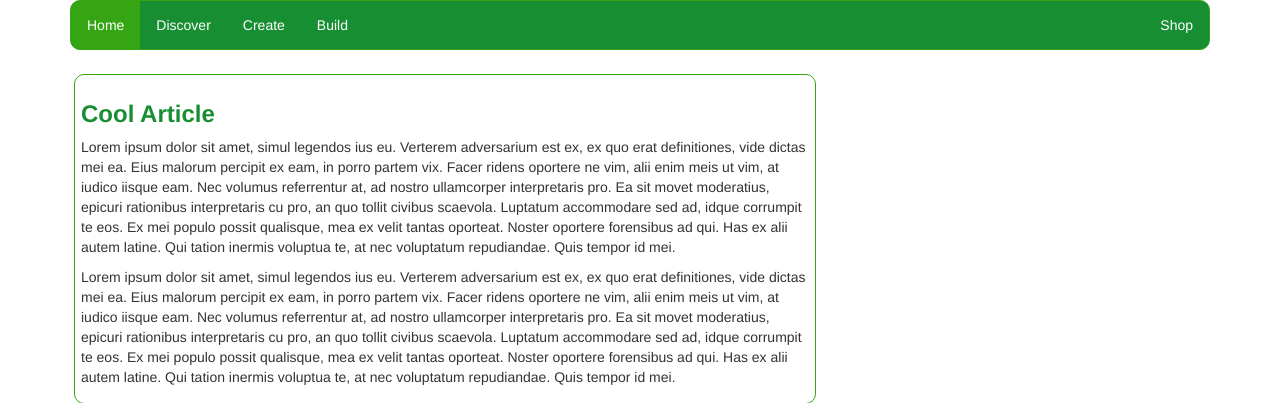
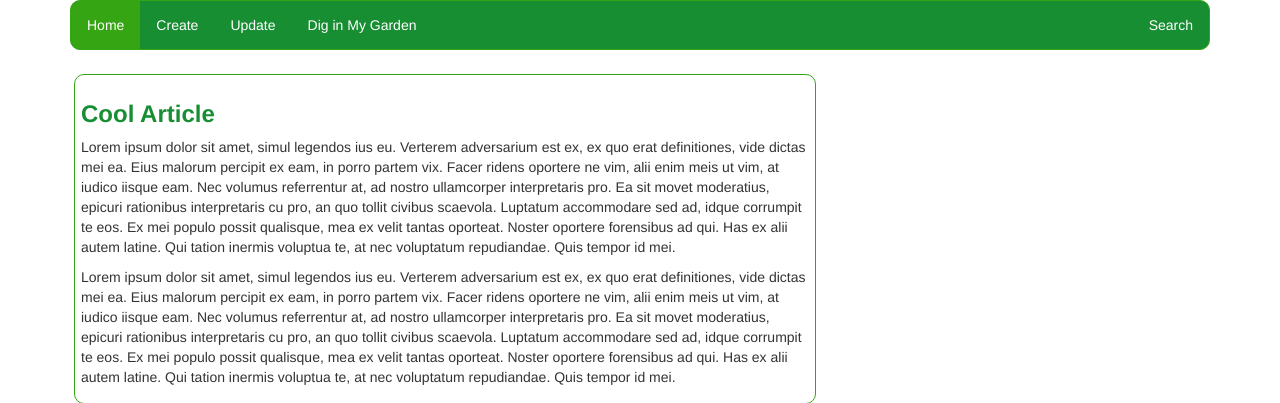
Before and after one commit to jzaiss1/my-garden, a Flask app: page / in a window 1280 px wide. Shown: the part 189-592 px from the top of the page. Run offline with Flask 2, Linux system fonts and the light colour scheme; parts of the project's set-up code (start-up, migrations or seed data) failed here and were passed over; some libraries are stand-ins or nearby versions.

Commit message:
update menu

```diff
--- a/app/templates/home.html
+++ b/app/templates/home.html
@@ -25,10 +25,10 @@
       <div class="col-sm-12 col-md-12 col-lg-12">
         <ul class="topnav">
           <li><a class="active" href="/">Home</a></li>
-          <li><a href="discover.html">Discover</a></li>
-          <li><a href="create.html">Create</a></li>
-          <li><a href="build.html">Build</a></li>
-          <li class="right"><a href="/search">Shop</a></li>
+          <li><a href="/create">Create</a></li>
+          <li><a href="/update">Update</a></li>
+          <li><a href="/dig">Dig in My Garden</a></li>
+          <li class="right"><a href="/search">Search</a></li>
         </ul>
       </div>
     </div>
```
